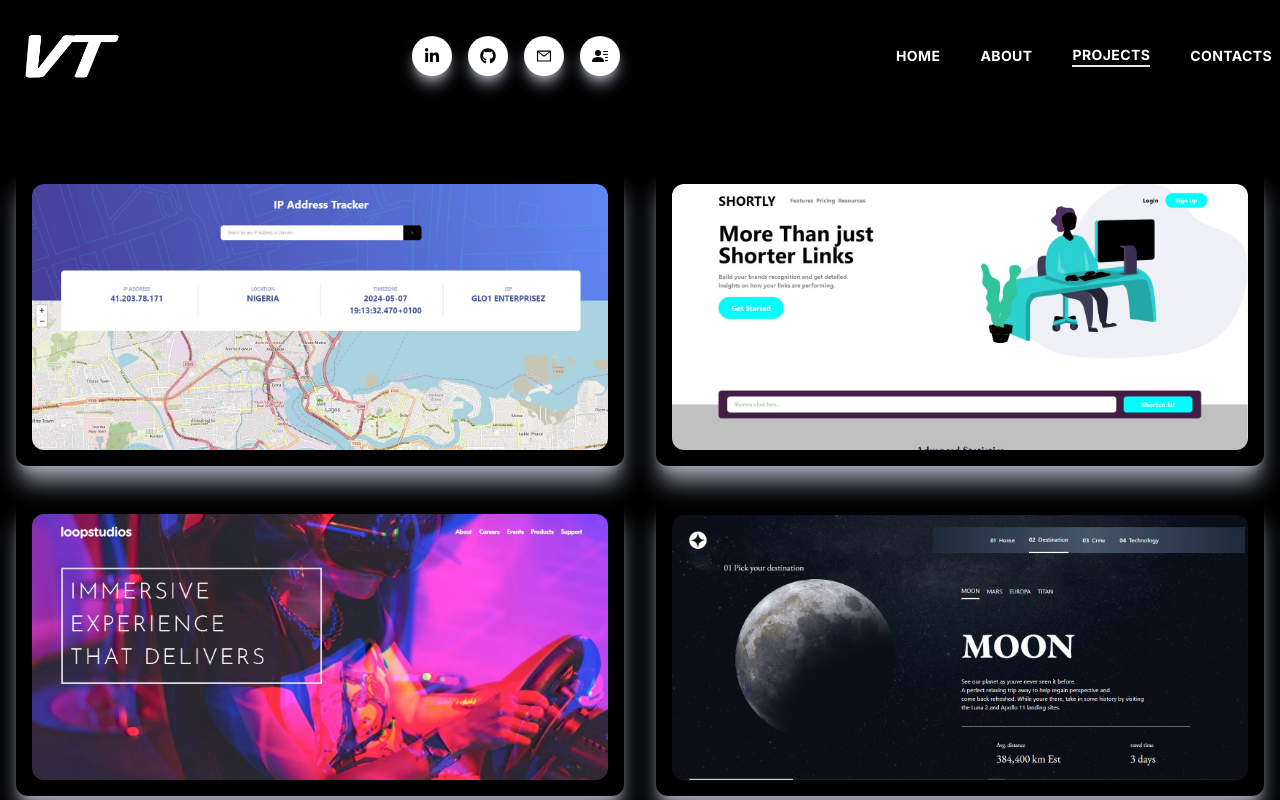
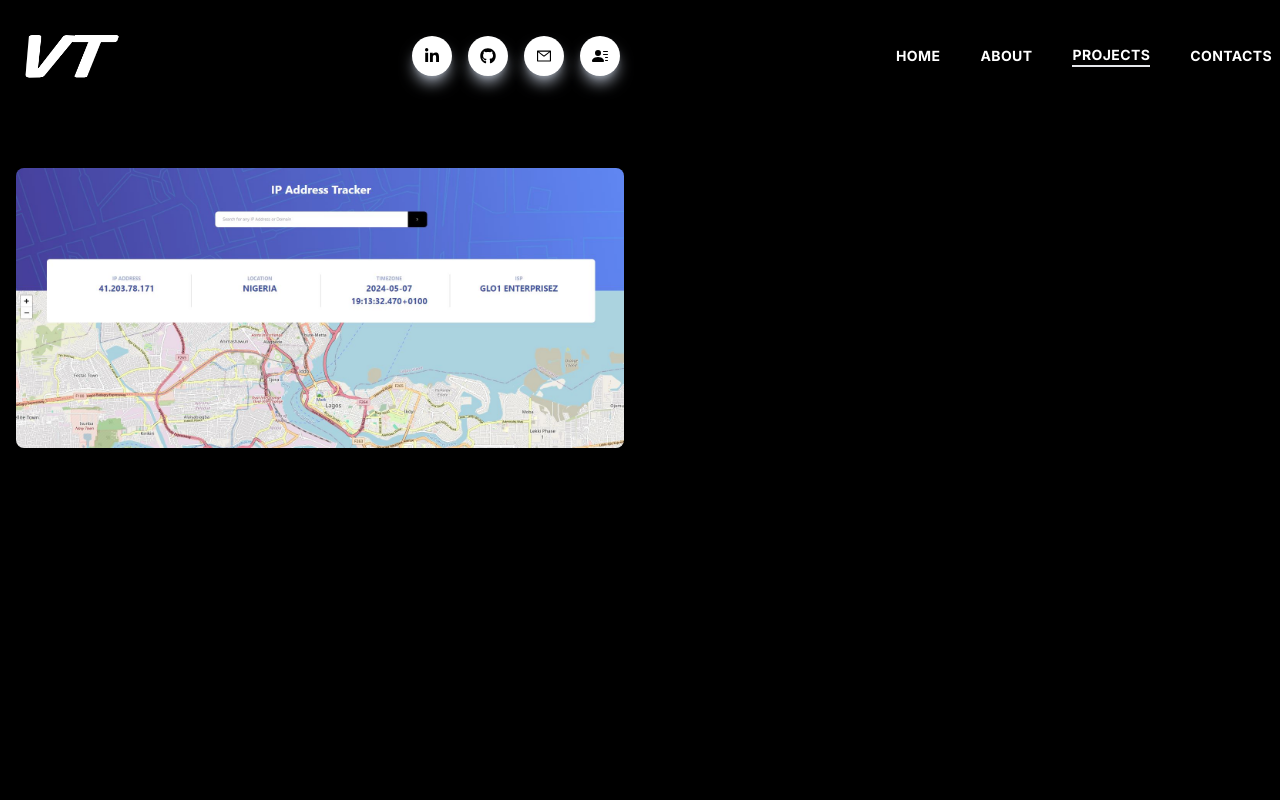
Before and after one commit to Torycd/victory, a Next.js app: page /projects in a window 1280 px wide. Built offline with nearby package versions, Linux system fonts and the light colour scheme.

Commit message:
hell yes

```diff
--- a/app/projects/page.jsx
+++ b/app/projects/page.jsx
@@ -1,5 +1,6 @@
 import React from "react";
-import ProjectItem from "@/components/ProjectItem";
+import Image from "next/image";
+// import ProjectItem from "@/components/ProjectItem";
 import project1 from "@/public/assets/project/project1.jpg"
 import project2 from "@/public/assets/project/project2.jpg"
 import project3 from "@/public/assets/project/project3.jpg"
@@ -10,26 +11,9 @@ const Projects = () => {
     <div className="w-full 2xl:px-16 pt-32 px-2">
       <div className="mx-auto px-2 mt-10">
         <div className="grid md:grid-cols-2 gap-8">
-          <ProjectItem
-            title="Ip Address Finder"
-            backgroundImg={project1}
-            projectUrl="/projects/ipaddress"
-          />
-           <ProjectItem
-            title="Shortly"
-            backgroundImg={project2}
-            projectUrl="/projects/shortly"
-          />
-           <ProjectItem
-            title="Netflix App"
-            backgroundImg={project3}
-            projectUrl="/projects/netflix"
-          />
-           <ProjectItem
-            title="Twitch App"
-            backgroundImg={project4}
-            projectUrl="/projects/twitch"
-          />
+          <div>
+            <Image className="rounded-lg" src={project1} alt="" />
+          </div>
         </div>
       </div>
     </div>
--- a/components/ProjectItem.jsx
+++ /dev/null
@@ -1,28 +0,0 @@
-import React from 'react'
-import Image from "next/image"
-import Link from "next/link"
-
-const ProjectItem = ({title, backgroundImg, projectUrl}) => {
-  return (
-    <div className="relative flex items-center justify-center h-auto w-full shadow-xl shadow-gray-400 rounded-xl p-4 group hover:bg-gradient-to-r from-[#5651e5] to-[#709dff]" style={{ zIndex: 99 }}>
-      <Image
-        className="rounded-xl group-hover:opacity-10"
-        src={backgroundImg}
-        alt="/"
-      />
-      <div className="hidden group-hover:block absolute top-[50%] left-[50%] translate-x-[-50%] translate-y-[-50%]">
-        <h3 className="text-2xl text-white tracking-wider text-center">
-          {title}
-        </h3>
-        <p className="pb-4 pt-2 text-white text-center">React JS</p>
-        <Link href={projectUrl}>
-          <p className="text-center py-3 rounded-lg bg-white text-gray-700 font-bold text-lg cursor-pointer">
-            More Info
-          </p>
-        </Link>
-      </div>
-    </div>
-  )
-}
-
-export default ProjectItem
```
